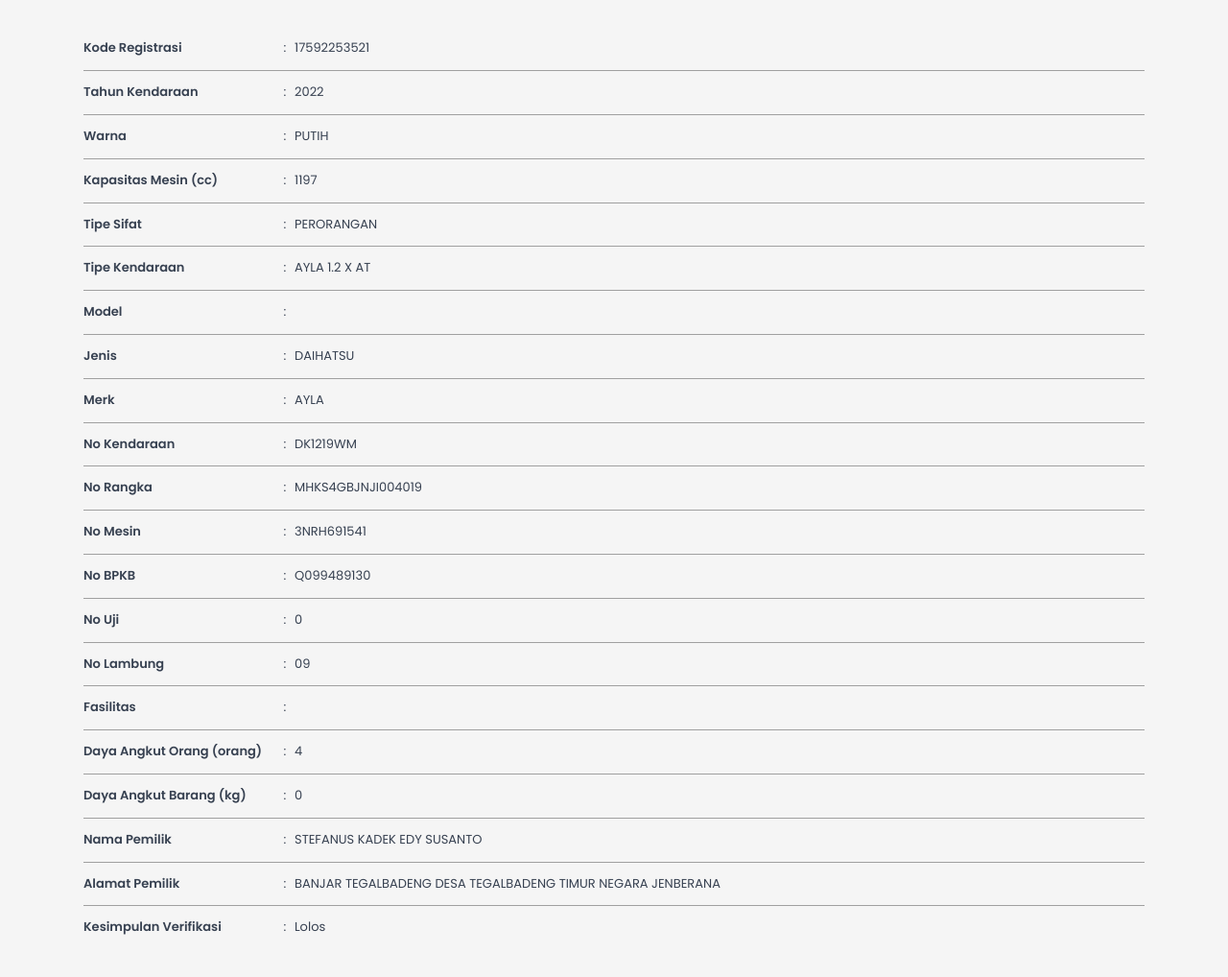
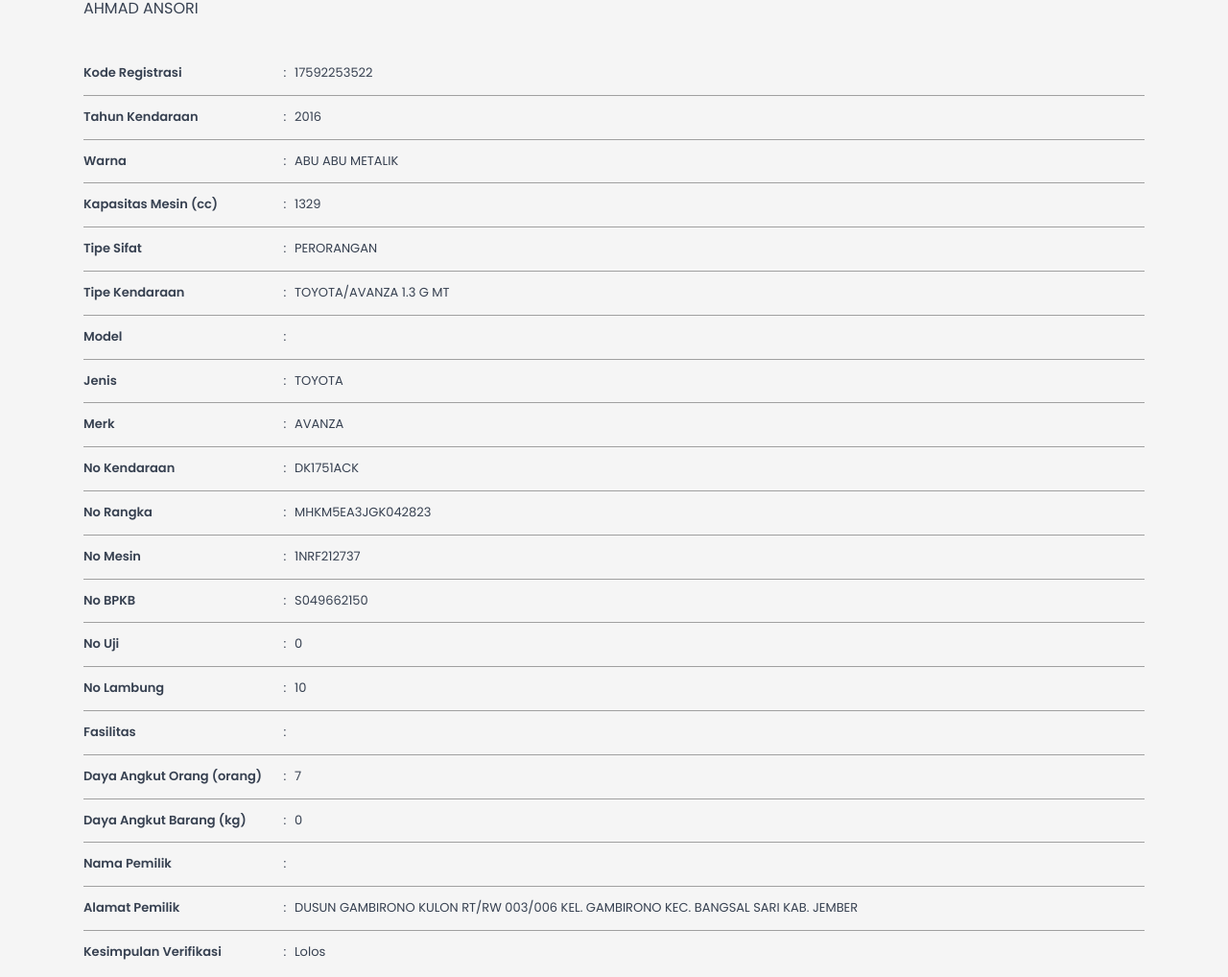
Before and after one commit to prestisebaliprov-spec/prestise.baliprov.go.id.github.io, a plain HTML site: page index.html in a window 1280 px wide. Shown: the part 1053-2071 px from the top of the page at 96% size. Drawn offline with nearby package versions, Linux system fonts and the light colour scheme.

Commit message:
Update index.html

```diff
--- a/index.html
+++ b/index.html
@@ -1276,26 +1276,26 @@
                         <!-- Detail Table with Darker Lines -->
                         <table class="detail-table">
                             <tbody>
-                                <tr><td>Kode Registrasi</td><td>:</td><td>17592253521</td></tr>
-                                <tr><td>Tahun Kendaraan</td><td>:</td><td>2022</td></tr>
-                                <tr><td>Warna</td><td>:</td><td>PUTIH</td></tr>
-                                <tr><td>Kapasitas Mesin (cc)</td><td>:</td><td>1197</td></tr>
+                                <tr><td>Kode Registrasi</td><td>:</td><td>17592253522</td></tr>
+                                <tr><td>Tahun Kendaraan</td><td>:</td><td>2016</td></tr>
+                                <tr><td>Warna</td><td>:</td><td>ABU ABU METALIK</td></tr>
+                                <tr><td>Kapasitas Mesin (cc)</td><td>:</td><td>1329</td></tr>
                                 <tr><td>Tipe Sifat</td><td>:</td><td>PERORANGAN</td></tr>
-                                <tr><td>Tipe Kendaraan</td><td>:</td><td>AYLA 1.2 X AT</td></tr>
+                                <tr><td>Tipe Kendaraan</td><td>:</td><td>TOYOTA/AVANZA 1.3 G MT</td></tr>
                                 <tr><td>Model</td><td>:</td><td></td></tr>
-                                <tr><td>Jenis</td><td>:</td><td>DAIHATSU</td></tr>
-                                <tr><td>Merk</td><td>:</td><td>AYLA</td></tr>
-                                <tr><td>No Kendaraan</td><td>:</td><td>DK1219WM</td></tr>
-                                <tr><td>No Rangka</td><td>:</td><td>MHKS4GBJNJI004019</td></tr>
-                                <tr><td>No Mesin</td><td>:</td><td>3NRH691541</td></tr>
-                                <tr><td>No BPKB</td><td>:</td><td>Q099489130</td></tr>
+                                <tr><td>Jenis</td><td>:</td><td>TOYOTA</td></tr>
+                                <tr><td>Merk</td><td>:</td><td>AVANZA</td></tr>
+                                <tr><td>No Kendaraan</td><td>:</td><td>DK1751ACK</td></tr>
+                                <tr><td>No Rangka</td><td>:</td><td>MHKM5EA3JGK042823</td></tr>
+                                <tr><td>No Mesin</td><td>:</td><td>1NRF212737</td></tr>
+                                <tr><td>No BPKB</td><td>:</td><td>S049662150</td></tr>
                                 <tr><td>No Uji</td><td>:</td><td>0</td></tr>
-                                <tr><td>No Lambung</td><td>:</td><td>09</td></tr>
+                                <tr><td>No Lambung</td><td>:</td><td>10</td></tr>
                                 <tr><td>Fasilitas</td><td>:</td><td></td></tr>
-                                <tr><td>Daya Angkut Orang (orang)</td><td>:</td><td>4</td></tr>
+                                <tr><td>Daya Angkut Orang (orang)</td><td>:</td><td>7</td></tr>
                                 <tr><td>Daya Angkut Barang (kg)</td><td>:</td><td>0</td></tr>
-                                <tr><td>Nama Pemilik</td><td>:</td><td>STEFANUS KADEK EDY SUSANTO</td></tr>
-                                <tr><td>Alamat Pemilik</td><td>:</td><td>BANJAR TEGALBADENG DESA TEGALBADENG TIMUR NEGARA JENBERANA</td></tr>
+                                <tr><td>Nama Pemilik</td><td>:</td><td></td>AHMAD ANSORI</tr>
+                                <tr><td>Alamat Pemilik</td><td>:</td><td>DUSUN GAMBIRONO KULON RT/RW 003/006 KEL. GAMBIRONO KEC. BANGSAL SARI KAB. JEMBER</td></tr>
                                 <tr><td>Kesimpulan Verifikasi</td><td>:</td><td class="text-capitalize">lolos</td></tr>
                             </tbody>
                         </table>
```
